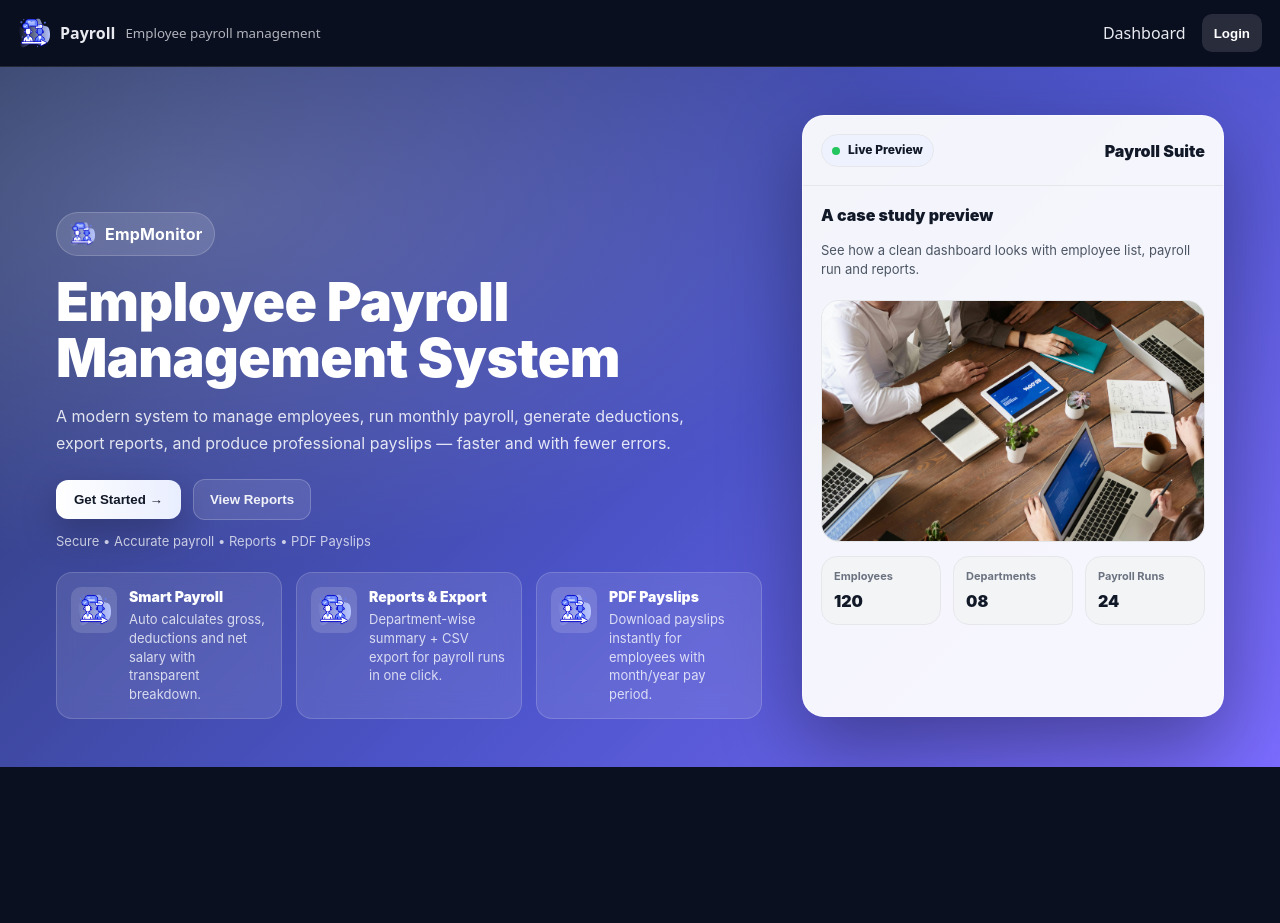
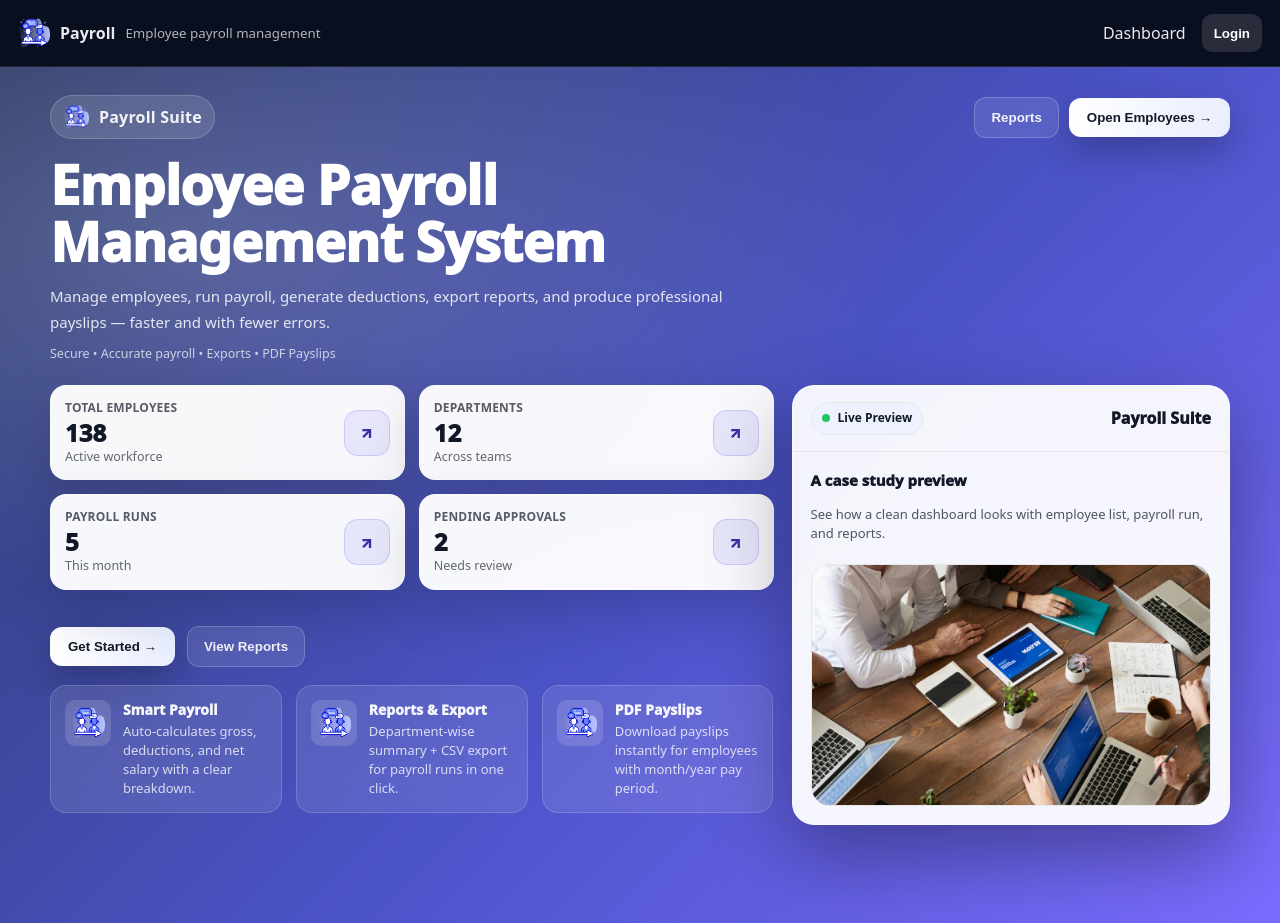
Before and after one commit to ritishsaDS/empParoll, a React (Vite) app in the folder client/: page /dashboard in a window 1280 px wide. Before the commit the page ends 800 px from the top, so only its background shows below. Built offline with nearby package versions, Linux system fonts and the light colour scheme.

Commit message:
route changes

```diff
--- a/client/src/App.jsx
+++ b/client/src/App.jsx
@@ -106,7 +106,7 @@ export default function App() {
 
           <Route
             path="/dashboard"
-            element={<LandingPage />}
+            element={<DashboardPage />}
           />
   <Route
             path="/dash"
```
